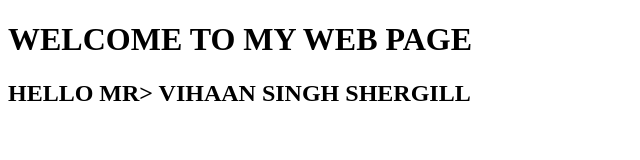
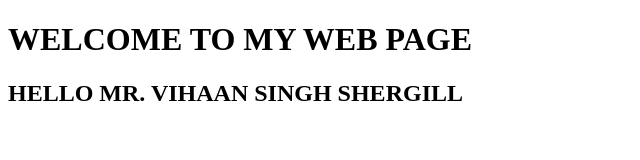
Before and after one commit to nandani20/mernsite1, a plain HTML site: page index.html in a window 1280 px wide. Shown: the whole page, without its empty margins (0-640 px from the left). Drawn offline with Linux system fonts and the light colour scheme.

Commit message:
files updated

```diff
--- a/index.html
+++ b/index.html
@@ -8,6 +8,6 @@
 </head>
 <body>
     <h1>WELCOME TO MY WEB PAGE</h1>
-    <h2>HELLO MR> VIHAAN SINGH SHERGILL</h2>
+    <h2>HELLO MR. VIHAAN SINGH SHERGILL</h2>
 </body>
 </html>
```
